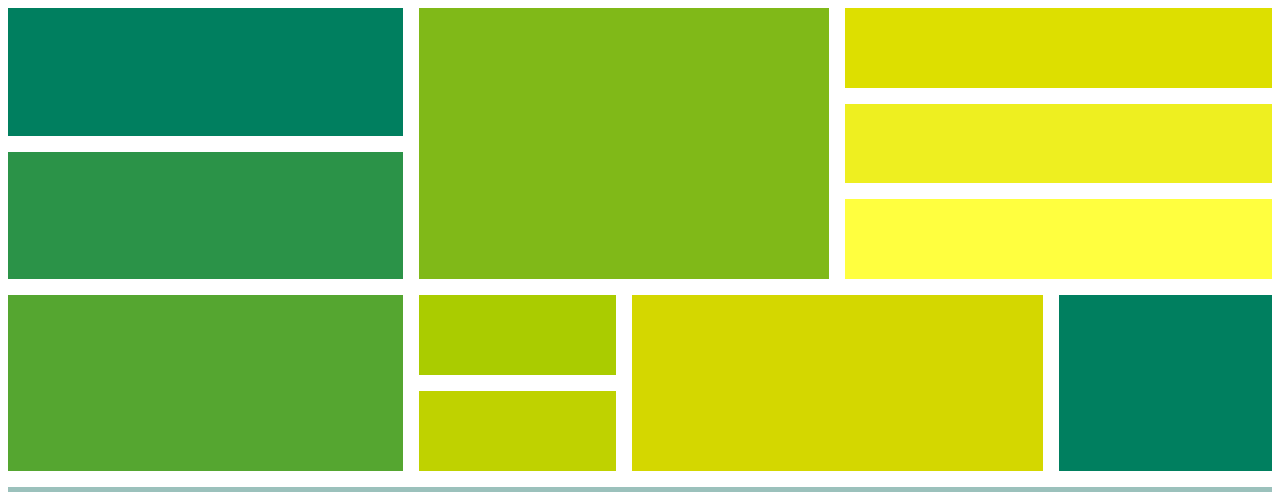
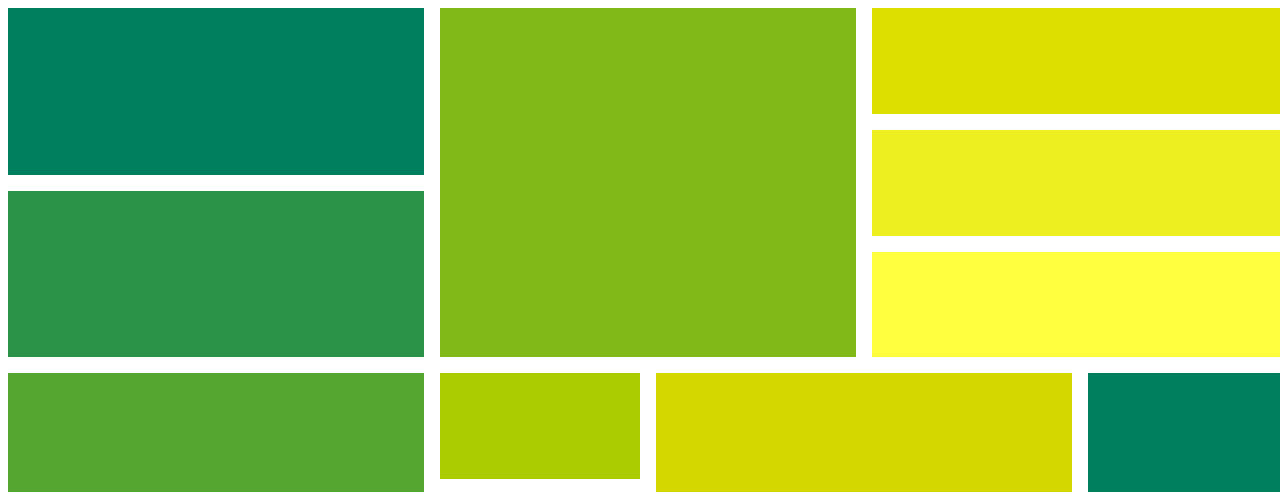
Before and after one commit to ottilialindell/recreate-color-palette, a plain HTML site: page index.html in a window 1280 px wide. Shown: the top 492 px of the page. Drawn offline with Linux system fonts and the light colour scheme.

Commit message:
changes to code

```diff
--- a/index.html
+++ b/index.html
@@ -10,12 +10,8 @@
     <title>Recreate color palette</title>
 </head>
 <body>
-    <main>
     <div class="grid-container">
-            <div class="grid__element first">
-                <div class="box__1"></div>
-                <div class="box__2"></div>
-            </div>
+        <div class="grid__element first"></div>
         <div class="grid__element second"></div>
         <div class="grid__element third"></div>
         <div class="grid__element fourth"></div>
@@ -28,7 +24,5 @@
         <div class="grid__element eleventh"></div>
         <div class="grid__element twelfth"><p>MY COLOR PALETTE</p></div>
     </div>
-    </main>
-
 </body>
 </html>
--- a/styles/index.css
+++ b/styles/index.css
@@ -1,100 +1,74 @@
-main {
+body {
     width: 100%;
 	height: 100vh;
-	display: flex;
-	justify-content: center;
-	align-items: center;
 }
 
 .grid-container {
     display:grid;
-    grid-template-columns: 2fr 1fr 1fr 1fr 1fr;
-    grid-template-rows: repeat 2fr 1fr 1fr;
+    grid-template-columns: repeat(6,1ft);
+    grid-template-rows: repeat(12, 1ft);
     grid-gap: 1em;
     width: 100%;
 	height: 100%;
 }
 
 .first {
-    display: grid;
-    grid-area: 1/1/4/2;
-}
-
-.box__1 {
-    background-color:#007F5F;
-}
-
-.box__2 {
-    background-color:#2B9348;
-    margin-top: 1em;
+    grid-area: 1/1/4/3;
+    background-color: #007F5F;
 }
 
 .second {
-    display:grid;
-    grid-area: 1/2/4/4;
+    grid-area: 1/3/7/5;
     background-color:#80B918;
 }
 
 .third {
-    display:grid;
-    grid-row:1/2;
-    grid-column:4/7;
+    grid-area: 1/5/3/7;
     background-color:#DDDF00;
 }
 
 .fourth {
-    display:grid;
-    grid-area: 2/4/3/7;
+    grid-area: 3/5/5/7;
     background-color:#EEEF20;
 }
 
 .fifth {
-    display:grid;
-    grid-area: 3/4/4/7;
+    grid-area: 5/5/7/7;
     background-color:#FFFF3F;
 }
 
-/*
 .sixth {
-    display:grid;
-    grid-area: 2/1/4/2;
+    grid-area: 4/1/7/3;
     background-color:#2B9348;
 }
-*/
 
 .seventh {
-    display:grid;
-    grid-area: 4/1/6/2;
+    grid-area: 7/1/11/3;
     background-color:#55A630;
 }
 
 .eighth {
-    display:grid;
-    grid-area: 4/2/5/3;
+    grid-area: 7/3/9/4;
     background-color:#AACC00;
 }
 
 .ninth {
-    display:grid;
-    grid-area: 5/2/6/3;
+    grid-area: 9/3/11/4;
     background-color:#BFD200;
 }
 
 .tenth {
-    display:grid;
-    grid-area: 4/3/6/5;
+    grid-area: 7/4/11/6;
     background-color:#D4D700;
 }
 
 .eleventh {
-    display:grid;
-    grid-area: 4/5/6/7;
+    grid-area: 7/6/11/7;
     background-color:#007F5F;
 }
 
 .twelfth {
-    display:grid;
-    grid-area: 6/1/7/7;
+    grid-area: 11/1/12/7;
     background-color:#9BC1BC;
     max-height: 146px;
 }
```
Lines whose indentation alone changed are shown as unchanged.
